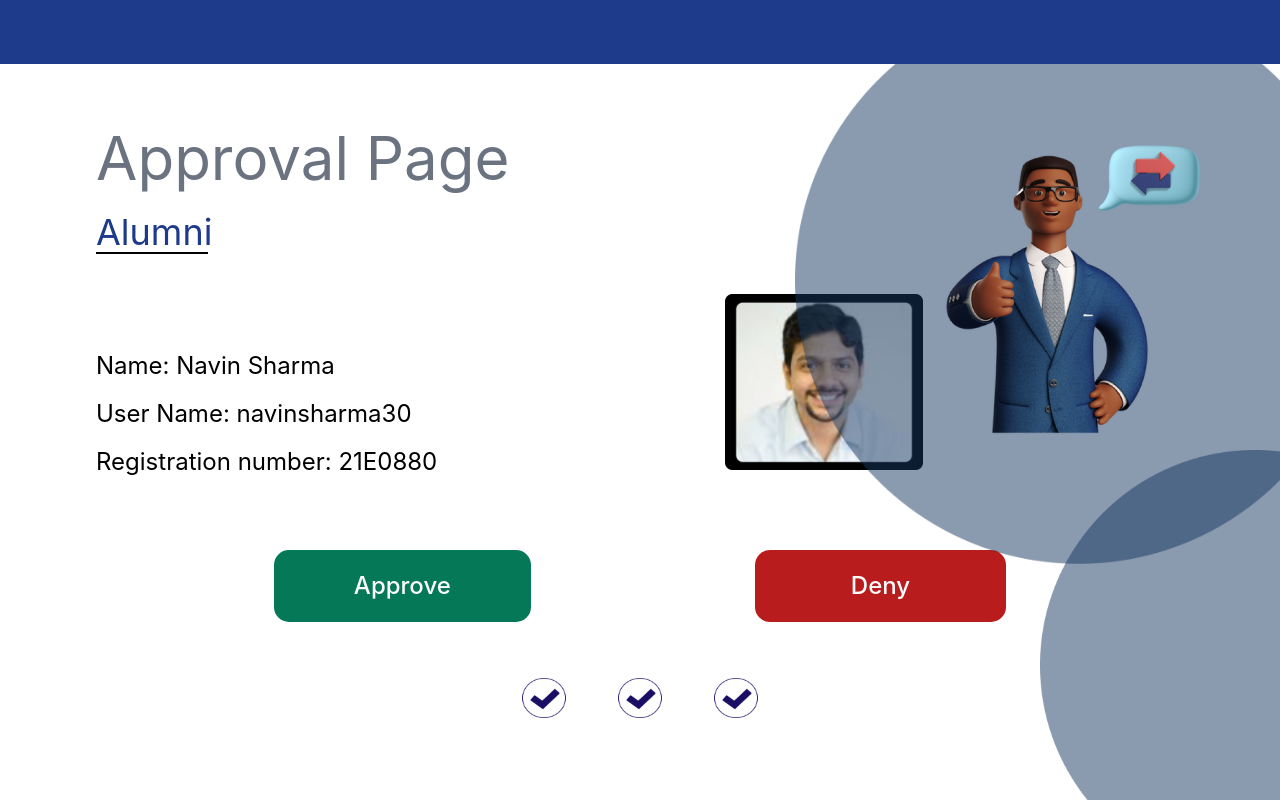
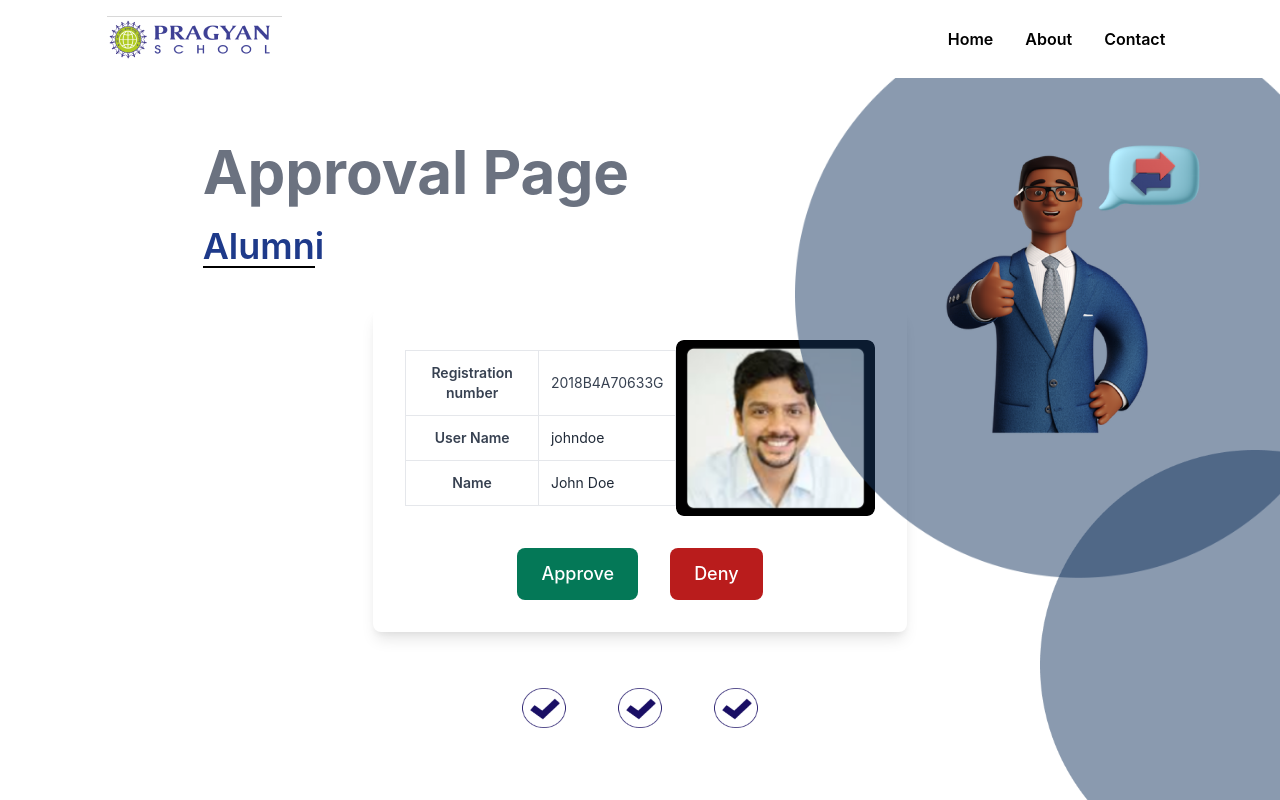
Before and after one commit to sinhasatyam045/Alum_Fullstack, a React (Vite) app: page /approval in a window 1280 px wide. Built offline with nearby package versions, Linux system fonts and the light colour scheme.

Commit message:
Alumni approval page fixes

```diff
--- a/src/components/admin/approval_page.jsx
+++ b/src/components/admin/approval_page.jsx
@@ -4,15 +4,23 @@ import ellipse1 from './ellipse1.png';
 import ellipse2 from './ellipse2.png';
 import businessman from './businessman.png';
 import person from './person.png';
+import NavBar from '../helper/navbar';
+
 
 const approval_page = () => {
   return (
     <>
-    <div className='w-full h-16 bg-blue-900'></div>
+      <div className='w-5/6 mx-auto'>
+
+
+        {/* <div className='w-full h-16 bg-blue-900'></div> */}
+        <div >
+          <NavBar></NavBar>
+        </div>
         <div className='static'>
-      <img src={ellipse1} style={{height: "500px"}} className='absolute top-15 right-0'/>
-      <img src={ellipse2} style={{height: "350px"}} className='absolute bottom-0 right-0'/>
-      <img src={businessman} style={{height: "350px"}} className='absolute top-28 right-12'/>
+          <img src={ellipse1} style={{ height: "500px" }} className='absolute top-15 right-0' />
+          <img src={ellipse2} style={{ height: "350px" }} className='absolute bottom-0 right-0' />
+          <img src={businessman} style={{ height: "350px" }} className='absolute top-28 right-12' />
 
 
 
@@ -20,38 +28,75 @@ const approval_page = () => {
         <div className='px-24 pt-16'>
 
 
-    <div className='text-6xl text-gray-500 pb-6'>Approval Page</div>
-    <div className='text-4xl text-blue-900 '>Alumni</div>
+          <div className='text-6xl text-gray-500 font-bold pb-6'>Approval Page</div>
+          <div className='text-4xl text-blue-900 font-semibold'>Alumni</div>
 
           <div className='h-0.5 w-28 bg-black mb-10'></div>
-    <div className='flex justify-start'>
-      <div className='text-2xl pr-40 pt-12'>
-        <div className='py-2'>Name: Navin Sharma</div>
-        <div className='py-2'>User Name: navinsharma30</div>
-        <div className='py-2'>Registration number: 21E0880</div>
+
         </div>
-      <div className='pb-20 pl-32'>
-        <img src={person} className='max-h-44 '/>
-      </div>
-    </div>
-    </div>
-    <div className='flex justify-center'>
-      <div className='px-28'>
-      <button className=' px-20 bg-green-700 py-5 text-2xl'>Approve</button>
-      </div>
-      <div className='px-28'>
-      <button className='px-24 bg-red-700 py-5 text-2xl'>Deny</button>
-      </div>
-    </div>
+
+        <AlumniCards
+          regNo="2018B4A70633G"
+          UserName="johndoe"
+          DisplayName="John Doe"
+        />
+
         <div className='flex justify-center pt-14'>
 
-      <img src={tick} alt='tickmark' className='h-10 w-24'/>
-      <img src={tick} alt='tickmark' className='h-10 w-24'/>
-      <img src={tick} alt='tickmark' className='h-10 w-24'/>
+          <img src={tick} alt='tickmark' className='h-10 w-24' />
+          <img src={tick} alt='tickmark' className='h-10 w-24' />
+          <img src={tick} alt='tickmark' className='h-10 w-24' />
 
+        </div>
       </div>
     </>
   )
 }
 
+
+
+
+
+const AlumniCards = (props) => {
+  return (
+    <>
+      <div className='w-3/6 mx-auto bg-white p-8 rounded-lg shadow-lg'>
+        <div className='flex justify-between items-center'>
+          <div className='text-xl'>
+            <table className='border-collapse w-full p-4'>
+              <tr>
+                <td className='p-3 border text-sm text-center font-semibold text-gray-700'>Registration number</td>
+                <td className='p-3 border text-sm  text-gray-700 '>{props.regNo}</td>
+              </tr>
+              <tr>
+                <td className='p-3 border text-sm text-center font-semibold text-gray-700'>User Name</td>
+                <td className='p-3 border text-sm text-gray-800'>{props.UserName}</td>
+              </tr>
+              <tr>
+                <td className='p-3 border text-sm text-center font-semibold text-gray-700'>Name</td>
+                <td className='p-3 border text-sm text-gray-800'>{props.DisplayName} </td>
+              </tr>
+
+            </table>
+          </div>
+
+          <div className='flex-shrink-0'>
+            <img src={person} className='max-h-44 rounded-lg' alt='Person' />
+          </div>
+        </div>
+
+        <div className='flex justify-center mt-8'>
+          <div className='px-4'>
+            <button className='px-6 bg-green-700 py-3 text-lg text-white rounded-lg'>Approve</button>
+          </div>
+          <div className='px-4'>
+            <button className='px-6 bg-red-700 py-3 text-lg text-white rounded-lg'>Deny</button>
+          </div>
+        </div>
+      </div>
+
+    </>
+  );
+}
+
 export default approval_page
```
Lines whose indentation alone changed are shown as unchanged.
